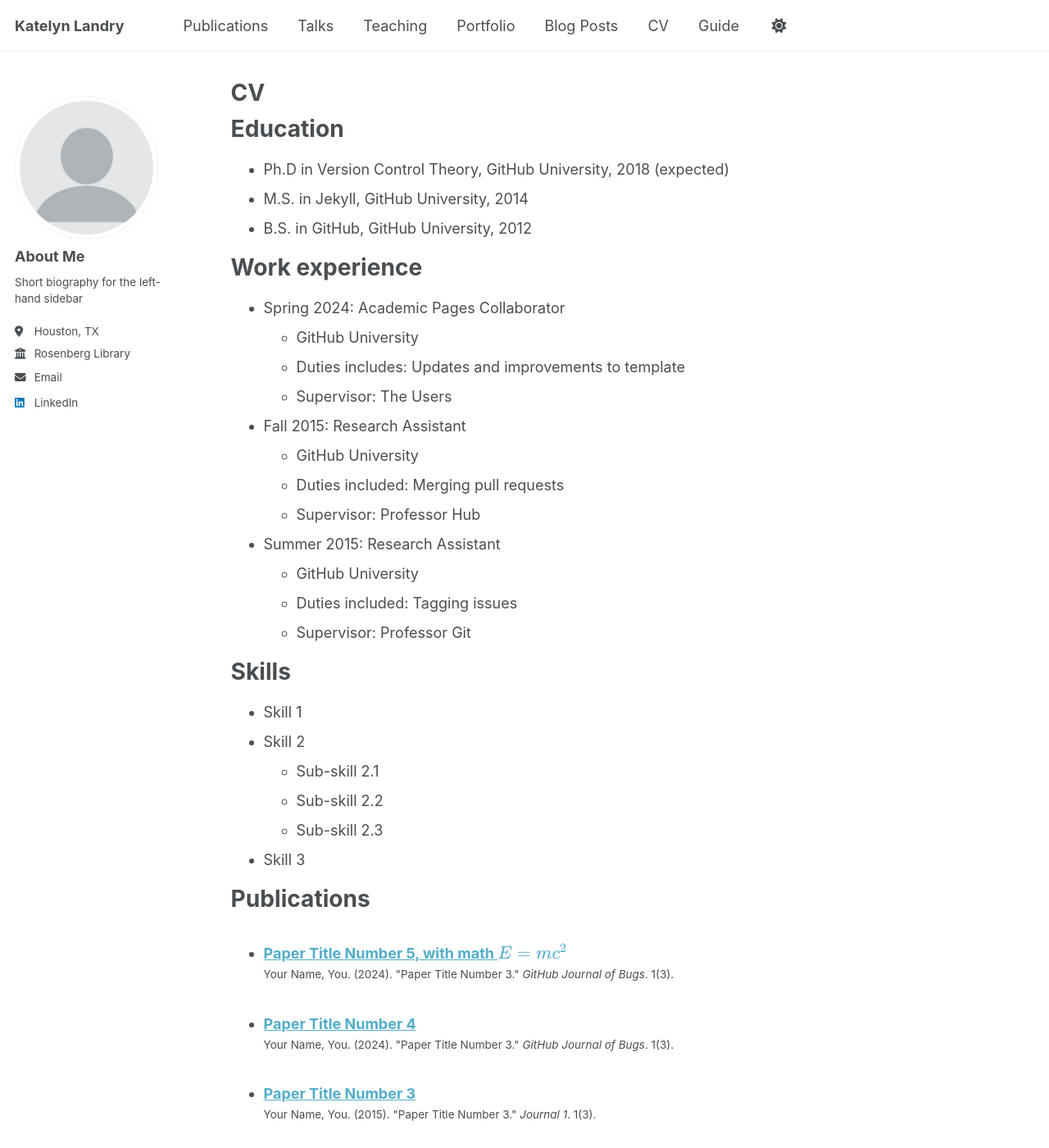
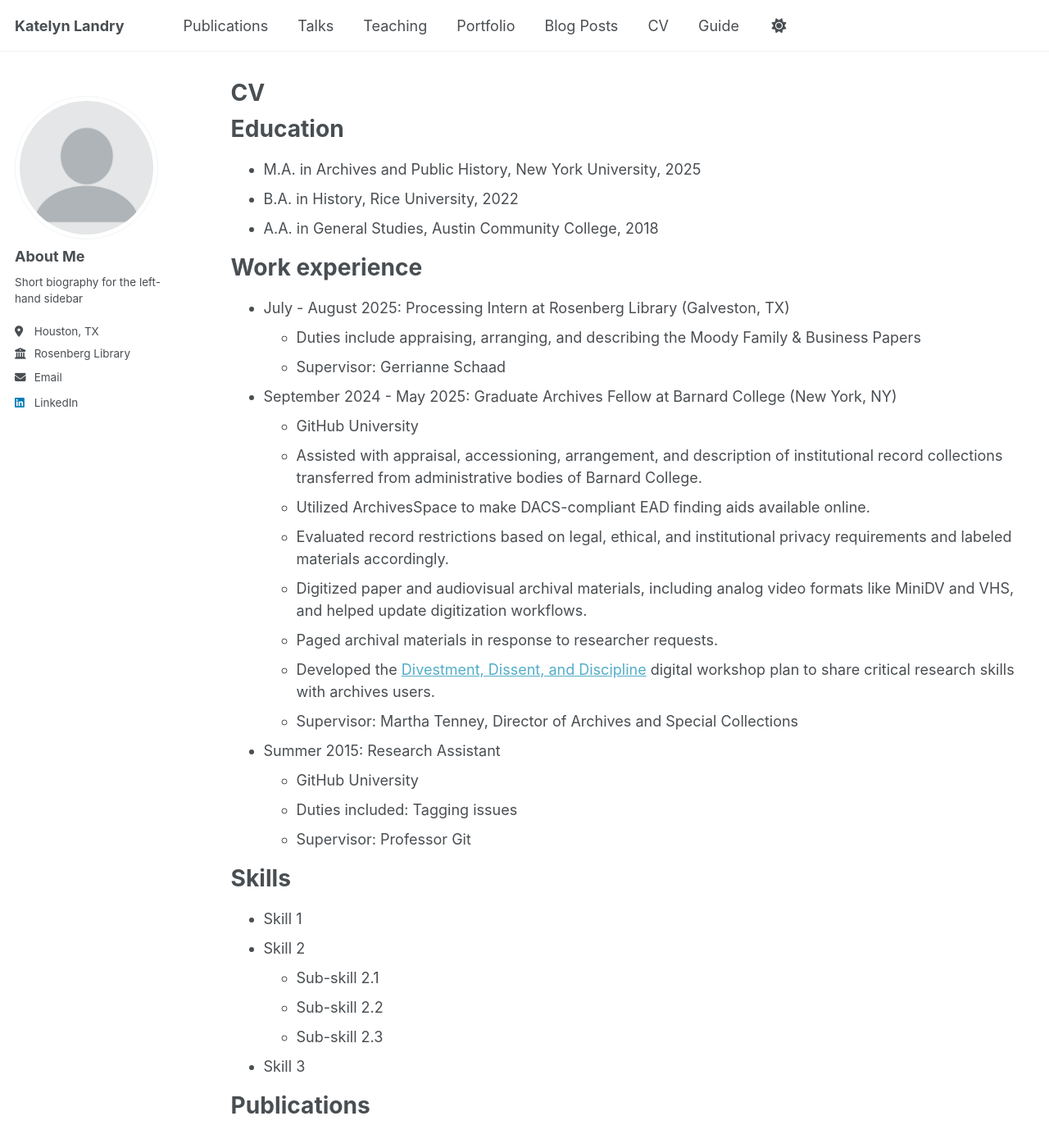
Before and after one commit to katelynautumn28/katelynautumn28.github.io, a Jekyll site: the page built from _pages/cv.md, in a window 1280 px wide and 1400 px high. Shown: the whole window at 82% size. Built offline with Jekyll 4.4.1, drawn with Linux system fonts in a browser that asks for light colours.

Commit message:
Update cv.md

```diff
--- a/_pages/cv.md
+++ b/_pages/cv.md
@@ -11,21 +11,25 @@ redirect_from:
 
 Education
 ======
-* Ph.D in Version Control Theory, GitHub University, 2018 (expected)
-* M.S. in Jekyll, GitHub University, 2014
-* B.S. in GitHub, GitHub University, 2012
+* M.A. in Archives and Public History, New York University, 2025
+* B.A. in History, Rice University, 2022
+* A.A. in General Studies, Austin Community College, 2018
 
 Work experience
 ======
-* Spring 2024: Academic Pages Collaborator
+* July - August 2025: Processing Intern at Rosenberg Library (Galveston, TX)
+  * Duties include appraising, arranging, and describing the Moody Family & Business Papers
+  * Supervisor: Gerrianne Schaad
+
+* September 2024 - May 2025: Graduate Archives Fellow at Barnard College (New York, NY)
   * GitHub University
-  * Duties includes: Updates and improvements to template
-  * Supervisor: The Users
-
-* Fall 2015: Research Assistant
-  * GitHub University
-  * Duties included: Merging pull requests
-  * Supervisor: Professor Hub
+  * Assisted with appraisal, accessioning, arrangement, and description of institutional record collections transferred from administrative bodies of Barnard College.
+  * Utilized ArchivesSpace to make DACS-compliant EAD finding aids available online.
+  * Evaluated record restrictions based on legal, ethical, and institutional privacy requirements and labeled materials accordingly.
+  * Digitized paper and audiovisual archival materials, including analog video formats like MiniDV and VHS, and helped update digitization workflows.
+  * Paged archival materials in response to researcher requests.
+  * Developed the [Divestment, Dissent, and Discipline](https://katelynautumn28.github.io/ddd-workshop/) digital workshop plan to share critical research skills with archives users.
+  * Supervisor: Martha Tenney, Director of Archives and Special Collections
 
 * Summer 2015: Research Assistant
   * GitHub University
```
